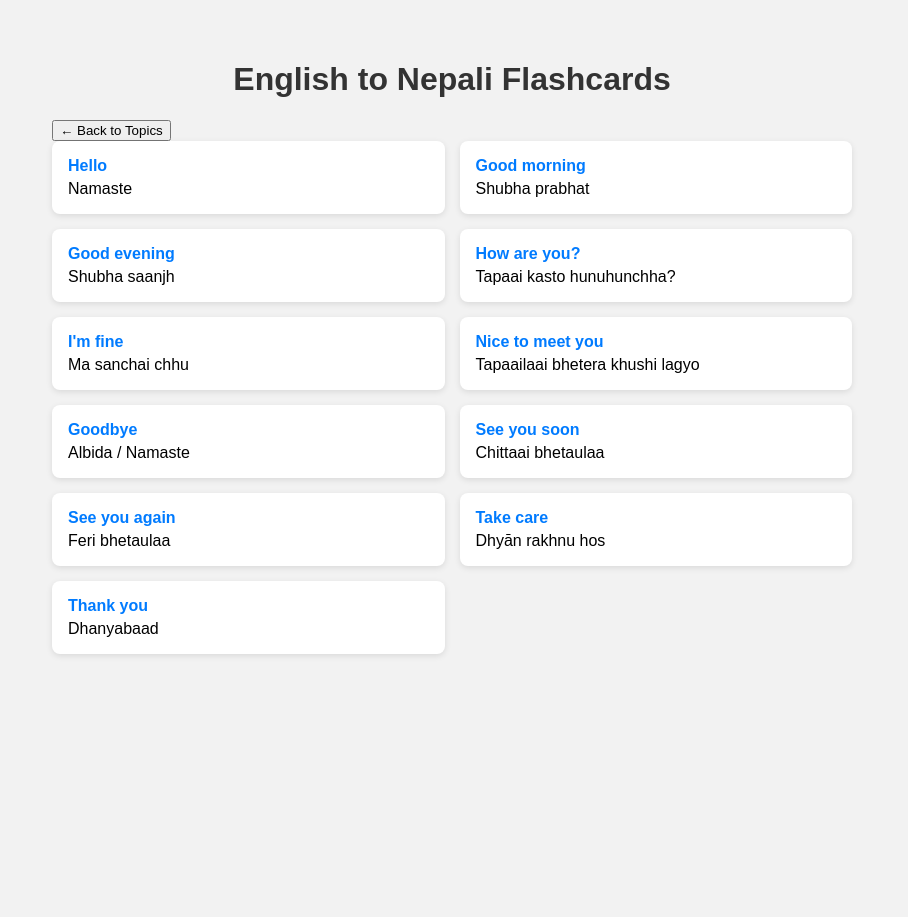
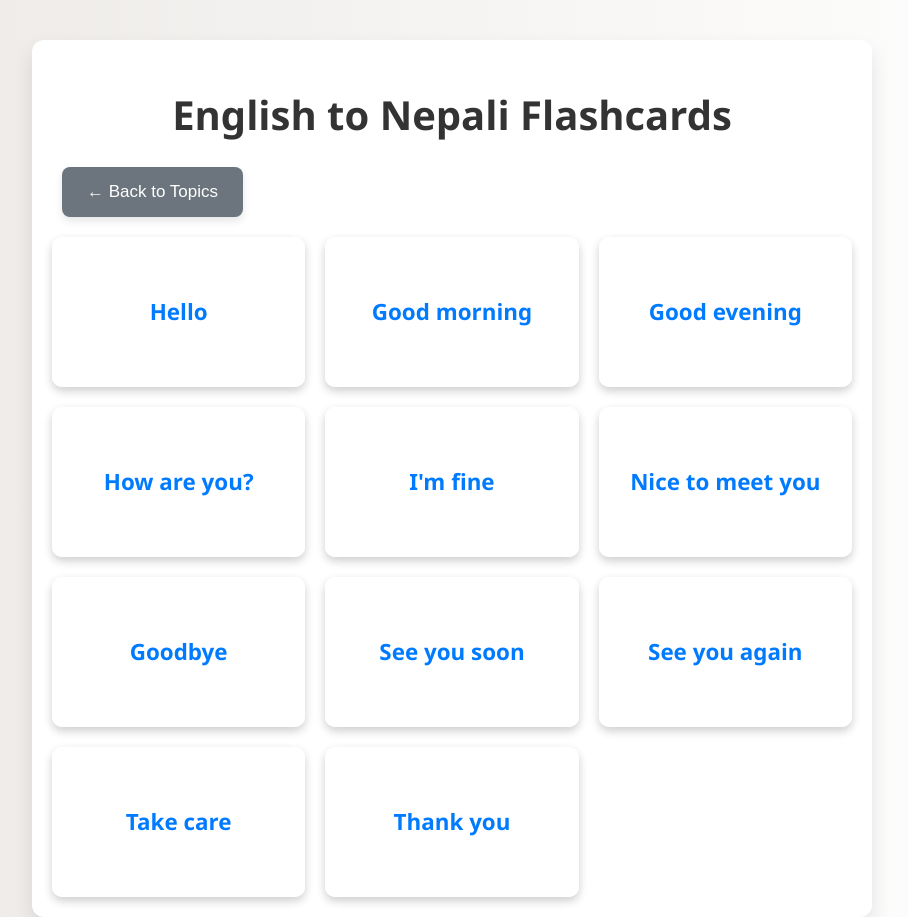
Before and after one commit to sagartamang03/eng-nepali-flashcards, a plain HTML site: page index.html in a window 1280 px wide. Both pictures are taken after a click on the button "Greetings". Shown: the whole page, without its empty margins (188-1096 px from the left). Before the commit the page ends 800 px from the top, so only its background shows below. Drawn offline with Linux system fonts and the light colour scheme.

Commit message:
Update style.css

```diff
--- a/style.css
+++ b/style.css
@@ -1,62 +1,132 @@
 body {
-  font-family: Arial, sans-serif;
-  background: #f2f2f2;
+  font-family: 'Segoe UI', Tahoma, Geneva, Verdana, sans-serif;
+  background: linear-gradient(to right, #ece9e6, #ffffff);
   margin: 0;
   padding: 0;
   display: flex;
   justify-content: center;
+  align-items: flex-start; /* Align to the top */
+  min-height: 100vh;
+  box-sizing: border-box;
 }
 
 .container {
   width: 90%;
   max-width: 800px;
   margin-top: 40px;
+  padding: 20px;
+  background: white;
+  border-radius: 12px;
+  box-shadow: 0 10px 20px rgba(0,0,0,0.1);
   text-align: center;
 }
 
 h1 {
   color: #333;
+  margin-bottom: 25px;
+  font-size: 2.5em;
 }
 
 .topics {
   display: flex;
   flex-wrap: wrap;
   justify-content: center;
+  margin-bottom: 30px;
+}
+
+.topics button, .back-button {
+  margin: 10px;
+  padding: 15px 25px;
+  font-size: 17px;
+  background: #4CAF50; /* A pleasant green */
+  color: white;
+  border: none;
+  border-radius: 8px;
+  cursor: pointer;
+  transition: background 0.3s ease, transform 0.2s ease;
+  box-shadow: 0 4px 8px rgba(0,0,0,0.1);
+}
+
+.topics button:hover, .back-button:hover {
+  background: #45a049;
+  transform: translateY(-2px);
+}
+
+.back-button {
+  background: #6c757d; /* Grey for back button */
   margin-bottom: 20px;
 }
 
-.topics button {
-  margin: 8px;
-  padding: 12px 20px;
-  font-size: 16px;
-  background: #007bff;
-  color: white;
-  border: none;
-  border-radius: 6px;
-  cursor: pointer;
-  transition: background 0.3s ease;
-}
-
-.topics button:hover {
-  background: #0056b3;
+.back-button:hover {
+  background: #5a6268;
 }
 
 .flashcards {
   display: grid;
-  grid-template-columns: 1fr 1fr;
-  gap: 15px;
+  grid-template-columns: repeat(auto-fit, minmax(250px, 1fr));
+  gap: 20px;
+  perspective: 1000px; /* For 3D flip effect */
 }
 
 .card {
-  background: white;
-  padding: 16px;
-  border-radius: 8px;
-  box-shadow: 0 2px 6px rgba(0,0,0,0.1);
-  text-align: left;
+  background: transparent; /* Card background is handled by card-inner */
+  height: 150px; /* Fixed height for consistent cards */
+  cursor: pointer;
+  position: relative;
+  transform-style: preserve-3d;
+  transition: transform 0.6s;
+  border-radius: 10px;
+  box-shadow: 0 4px 10px rgba(0,0,0,0.1);
 }
 
-.card strong {
-  display: block;
+.card.flipped {
+  transform: rotateY(180deg);
+}
+
+.card-inner {
+  position: absolute;
+  width: 100%;
+  height: 100%;
+  text-align: center;
+  transition: transform 0.6s;
+  transform-style: preserve-3d;
+  border-radius: 10px;
+  box-shadow: 0 4px 10px rgba(0,0,0,0.1); /* Shadow on inner for consistency */
+}
+
+.card-front, .card-back {
+  position: absolute;
+  width: 100%;
+  height: 100%;
+  -webkit-backface-visibility: hidden; /* Hide back of card during flip */
+  backface-visibility: hidden;
+  display: flex;
+  justify-content: center;
+  align-items: center;
+  padding: 15px;
+  box-sizing: border-box;
+  border-radius: 10px;
+  background: white; /* Card background */
+}
+
+.card-front strong {
+  font-size: 1.4em;
   color: #007bff;
-  margin-bottom: 5px;
 }
+
+.card-back {
+  transform: rotateY(180deg);
+  background: #e9ecef; /* Slightly different background for back */
+}
+
+.card-back span {
+  font-size: 1.2em;
+  color: #333;
+}
+
+/* Responsive adjustments */
+@media (max-width: 600px) {
+  .flashcards {
+    grid-template-columns: 1fr; /* Single column on small screens */
+  }
+}
```
